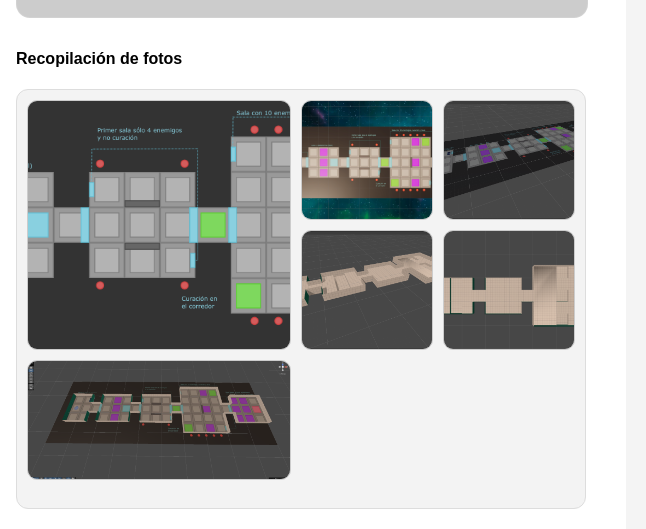
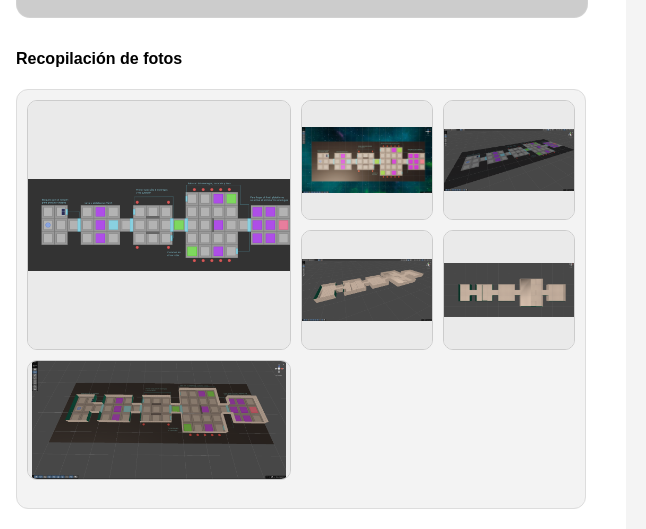
Before and after one commit to The-Late-Lab/Produccion-de-experiencias-inmersivas-y-videojuegos, a plain HTML site: page index.html in a window 1280 px wide. Shown: the part 3756-4285 px from the top of the page, 634-1280 px from the left. Drawn offline with Linux system fonts and the light colour scheme.

Commit message:
Update styles.css

```diff
--- a/styles.css
+++ b/styles.css
@@ -209,14 +209,20 @@ body {
 .tile img {
   width: 100%;
   height: 100%;
-  object-fit: cover;          /* recorta sin deformar */
-  display: block;
+  object-fit: cover;
 }
 
 /* Hover opcional */
 .tile:hover img {
   transform: scale(1.02);
   transition: transform 0.2s ease;
+}
+
+.tile img {
+  width: 100%;
+  height: 100%;
+  object-fit: contain;   /* 🔥 muestra imagen completa */
+  background: #eaeaea;   /* opcional, rellena espacio vacío */
 }
 
 /* Responsive */
@@ -235,10 +241,3 @@ body {
     grid-row: span 2;
   }
 }
-
-.mosaico-wrap img {
-  max-width: none !important;
-  width: 100% !important;
-  height: 100% !important;
-  object-fit: cover !important;
-}
```
